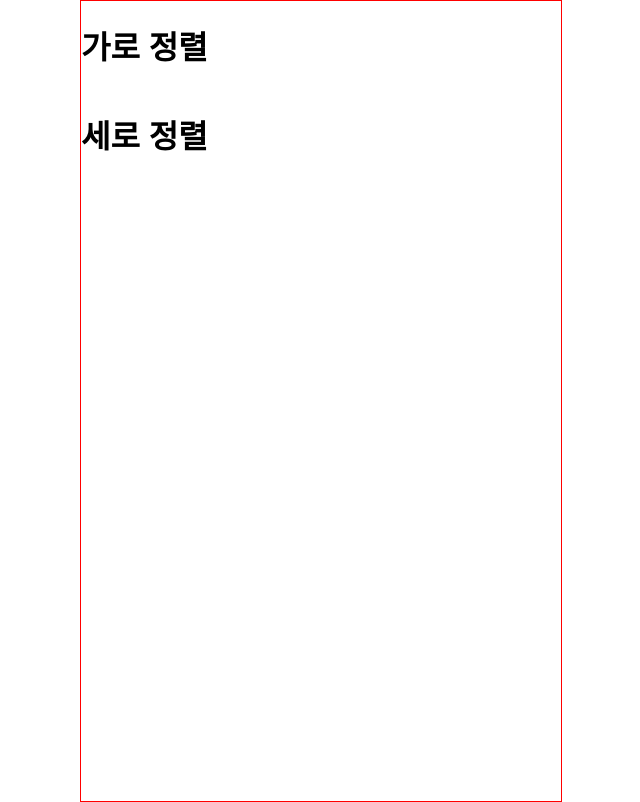
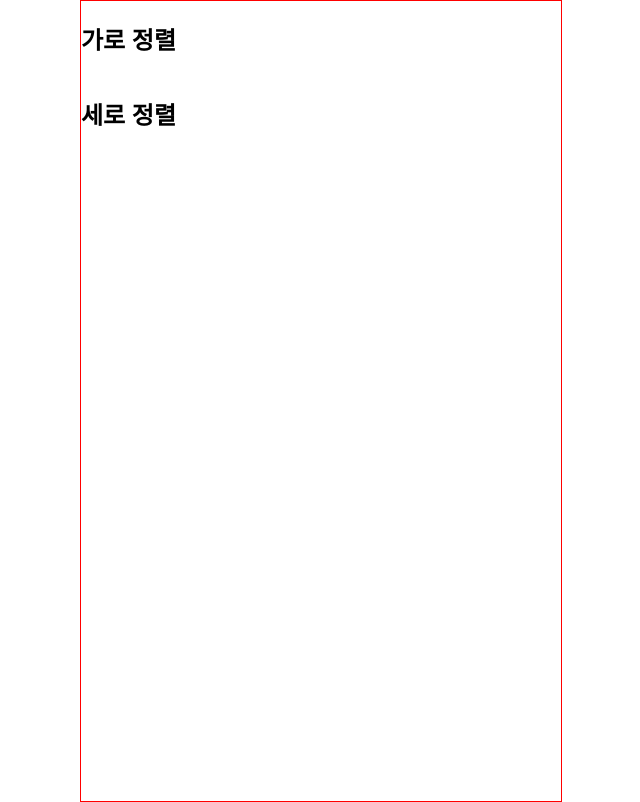
Before and after one commit to 2023-2-WINK-Project-Team1/front-end-mobile, a React (Create React App) app: page /testPage in a window 1280 px wide. Shown: the whole page, without its empty margins (319-959 px from the left). Built offline with nearby package versions, Linux system fonts and the light colour scheme.

Commit message:
front-end-22 화면 크기 및 비율 설정 + component test 환경 설정

```diff
--- a/src/pages/componentTest/TestPage.js
+++ b/src/pages/componentTest/TestPage.js
@@ -3,20 +3,22 @@ import styled from 'styled-components';
 const HorizontalWrapper = styled.div`
   display: flex;
   flex-direction: row;
+  gap: 8px;
 `;
 const VerticalWrapper = styled.div`
   display: flex;
   flex-direction: column;
+  gap: 8px;
 `;
 
 function TestPage() {
   return (
     <>
       <HorizontalWrapper>
-        <h1>가로 정렬 </h1>
+        <h2>가로 정렬 </h2>
       </HorizontalWrapper>
       <VerticalWrapper>
-        <h1>세로 정렬 </h1>
+        <h2>세로 정렬 </h2>
       </VerticalWrapper>
     </>
   );
```
